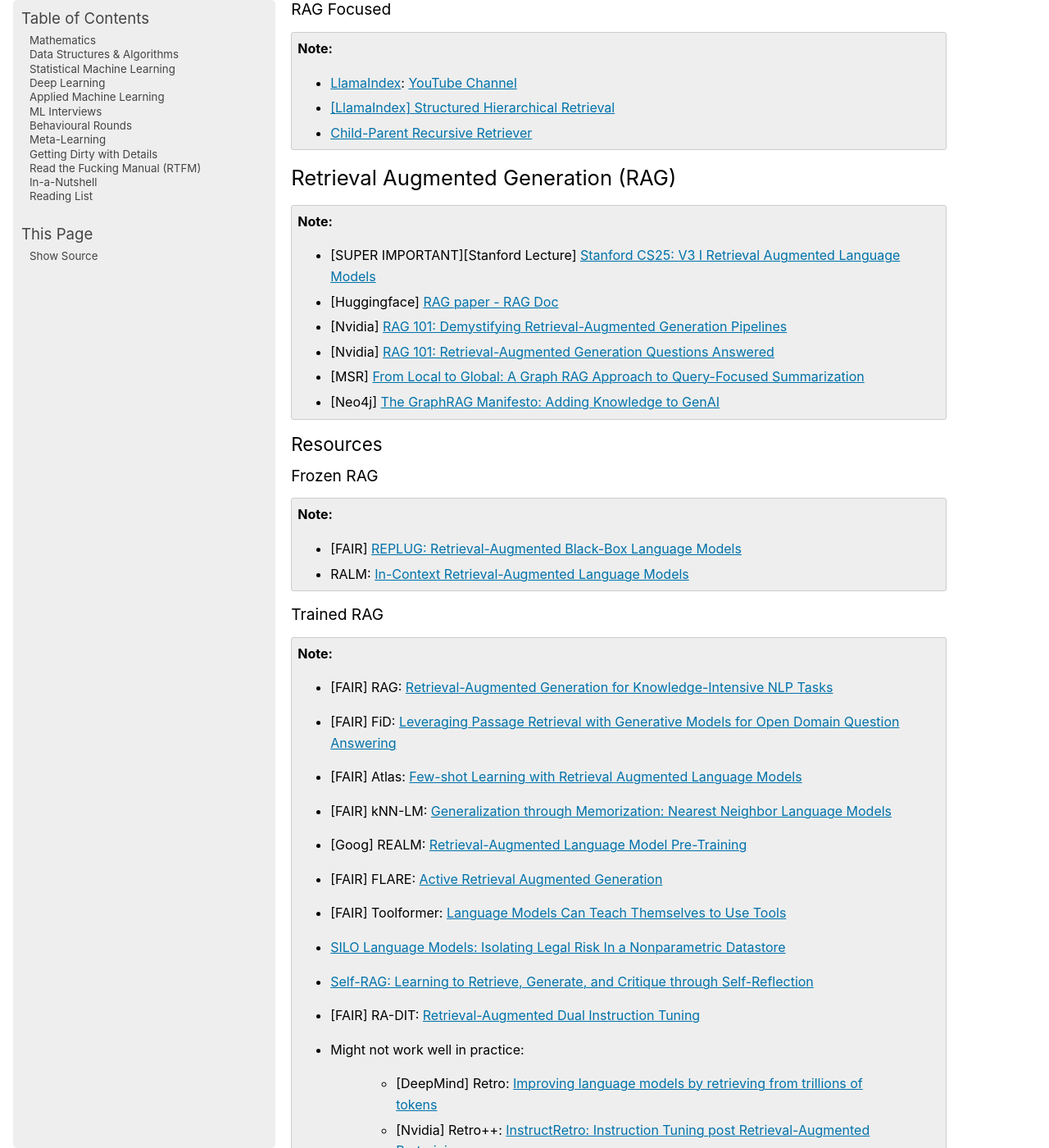
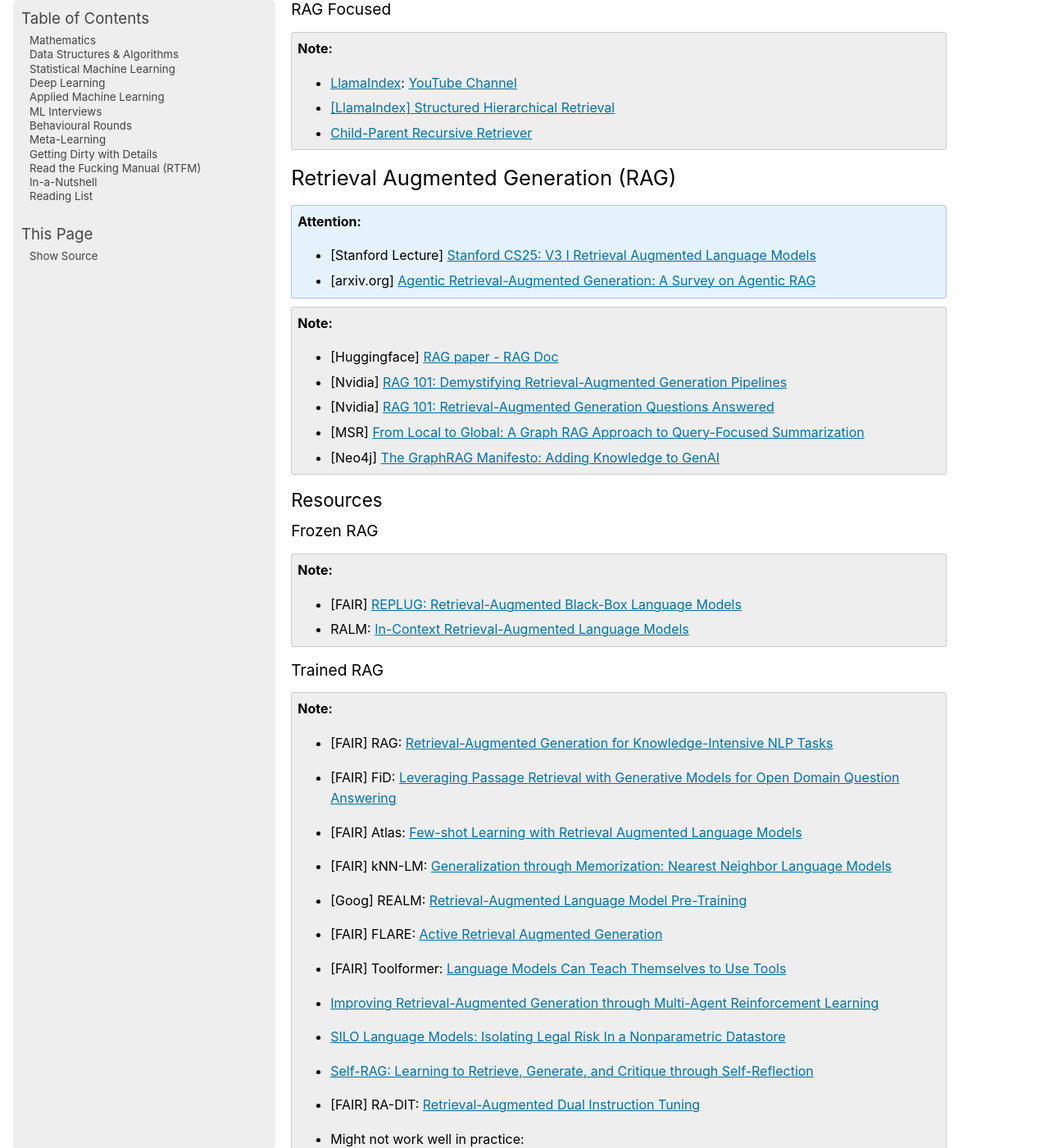
Before and after one commit to uselesstechjunks/leetcode, a Sphinx documentation site: the page built from docs/source/applied/methods/llm.rst, in a window 1280 px wide and 1400 px high, scrolled down 3434 px. Shown: the whole window at 82% size. Built offline with Sphinx 7.4.7, drawn with Linux system fonts in a browser that asks for light colours; pages that are not in the unit, such as notebooks, are missing from menus.

Commit message:
Update llm.rst

```diff
--- a/docs/source/applied/methods/llm.rst
+++ b/docs/source/applied/methods/llm.rst
@@ -103,8 +103,11 @@ RAG Focused
 
 Retrieval Augmented Generation (RAG)
 =========================================================================================
+.. attention::
+	* [Stanford Lecture] `Stanford CS25: V3 I Retrieval Augmented Language Models <https://www.youtube.com/watch?v=mE7IDf2SmJg>`_
+	* [arxiv.org] `Agentic Retrieval-Augmented Generation: A Survey on Agentic RAG <https://arxiv.org/abs/2501.09136>`_
+
 .. note::
-	* [SUPER IMPORTANT][Stanford Lecture] `Stanford CS25: V3 I Retrieval Augmented Language Models <https://www.youtube.com/watch?v=mE7IDf2SmJg>`_
 	* [Huggingface] `RAG paper - RAG Doc <https://huggingface.co/docs/transformers/main/en/model_doc/rag#rag>`_
 	* [Nvidia] `RAG 101: Demystifying Retrieval-Augmented Generation Pipelines <https://resources.nvidia.com/en-us-ai-large-language-models/demystifying-rag-blog>`_
 	* [Nvidia] `RAG 101: Retrieval-Augmented Generation Questions Answered <https://developer.nvidia.com/blog/rag-101-retrieval-augmented-generation-questions-answered/>`_
@@ -129,6 +132,7 @@ Trained RAG
 	* [Goog] REALM: `Retrieval-Augmented Language Model Pre-Training <https://arxiv.org/pdf/2002.08909>`_
 	* [FAIR] FLARE: `Active Retrieval Augmented Generation <https://arxiv.org/pdf/2305.06983>`_
 	* [FAIR] Toolformer: `Language Models Can Teach Themselves to Use Tools <https://arxiv.org/pdf/2302.04761>`_
+	* `Improving Retrieval-Augmented Generation through Multi-Agent Reinforcement Learning <https://arxiv.org/abs/2501.15228>`_
 	* `SILO Language Models: Isolating Legal Risk In a Nonparametric Datastore <https://arxiv.org/pdf/2308.04430>`_
 	* `Self-RAG: Learning to Retrieve, Generate, and Critique through Self-Reflection <https://arxiv.org/pdf/2310.11511>`_
 	* [FAIR] RA-DIT: `Retrieval-Augmented Dual Instruction Tuning <https://arxiv.org/pdf/2310.01352>`_
```
